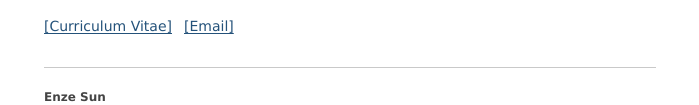
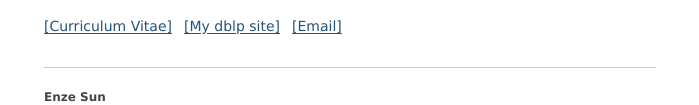
Before and after one commit to sun-enze/sun-enze.github.io, a plain HTML site: page index.html in a window 1280 px wide. Shown: the part 303-408 px from the top of the page, without its empty margins (290-989 px from the left). Drawn offline with Linux system fonts and the light colour scheme.

Commit message:
Add DBLP profile link

```diff
--- a/index.html
+++ b/index.html
@@ -48,6 +48,7 @@
           </p>
           <p class="resource-links">
             <a href="Enze-Sun-CV.pdf">[Curriculum Vitae]</a>
+            <a href="https://dblp.org/pid/277/9386-1.html">[My dblp site]</a>
             <a href="mailto:sunenze@connect.hku.hk">[Email]</a>
           </p>
         </section>
```
